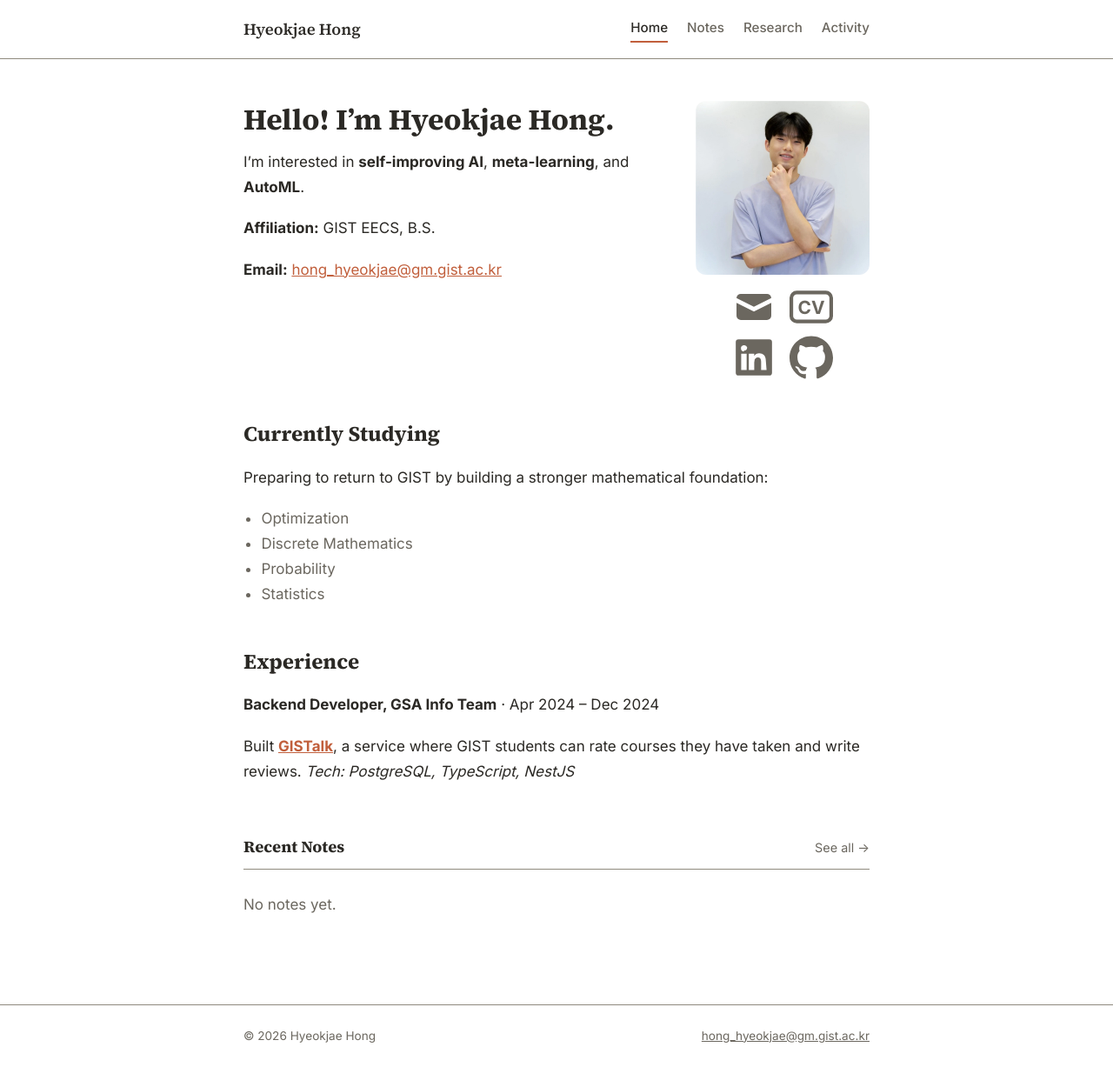
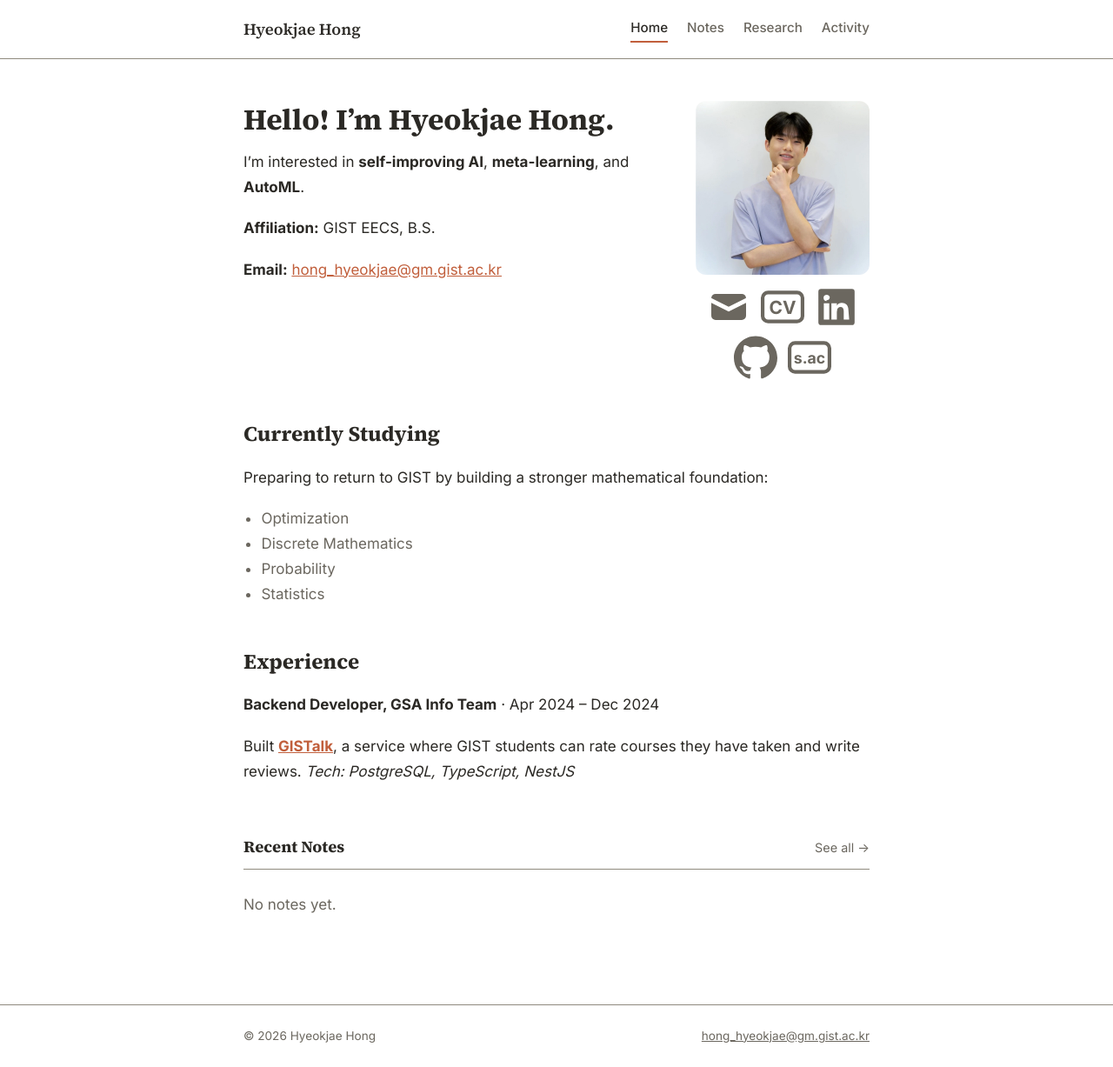
Before and after one commit to gurwoghd/gurwoghd.github.io, a Jekyll site: the page built from index.md, in a window 1280 px wide and 1227 px high. Shown: the whole window at 87% size. Built offline with Jekyll 4.4.1, drawn with Linux system fonts in a browser that asks for light colours.

Commit message:
Home: add solved.ac link icon, wrap social icons 3 per row
Co-Authored-By: Claude Sonnet 5.5 <noreply@anthropic.com>

```diff
--- a/_config.yml
+++ b/_config.yml
@@ -10,6 +10,7 @@ social:
   cv: "/assets/cv.pdf"
   linkedin: "https://www.linkedin.com/in/hyeokjae-hong-2121b8320/"
   github: "https://github.com/gurwoghd"
+  solvedac: "https://solved.ac/profile/gurwoghd"
 
 markdown: kramdown
 kramdown:
--- a/_includes/social-links.html
+++ b/_includes/social-links.html
@@ -29,4 +29,12 @@
     </svg>
   </a>
   {% endif %}
+  {% if site.social.solvedac %}
+  <a href="{{ site.social.solvedac }}" target="_blank" rel="noopener" aria-label="solved.ac" title="solved.ac">
+    <svg width="50" height="50" viewBox="0 0 24 24" aria-hidden="true">
+      <rect x="1" y="4" width="22" height="16" rx="3" fill="none" stroke="currentColor" stroke-width="2"/>
+      <text x="12" y="15.2" text-anchor="middle" font-family="Inter, Arial, sans-serif" font-size="8.5" font-weight="700" fill="currentColor">s.ac</text>
+    </svg>
+  </a>
+  {% endif %}
 </div>
--- a/assets/css/style.css
+++ b/assets/css/style.css
@@ -160,10 +160,11 @@ a { color: var(--accent); }
 }
 
 .social-links {
-  display: grid;
-  grid-template-columns: repeat(2, 50px);
-  gap: 8px 16px;
+  display: flex;
+  flex-wrap: wrap;
+  gap: 8px 12px;
   justify-content: center;
+  max-width: 200px;
 }
 
 .social-links a {
```
